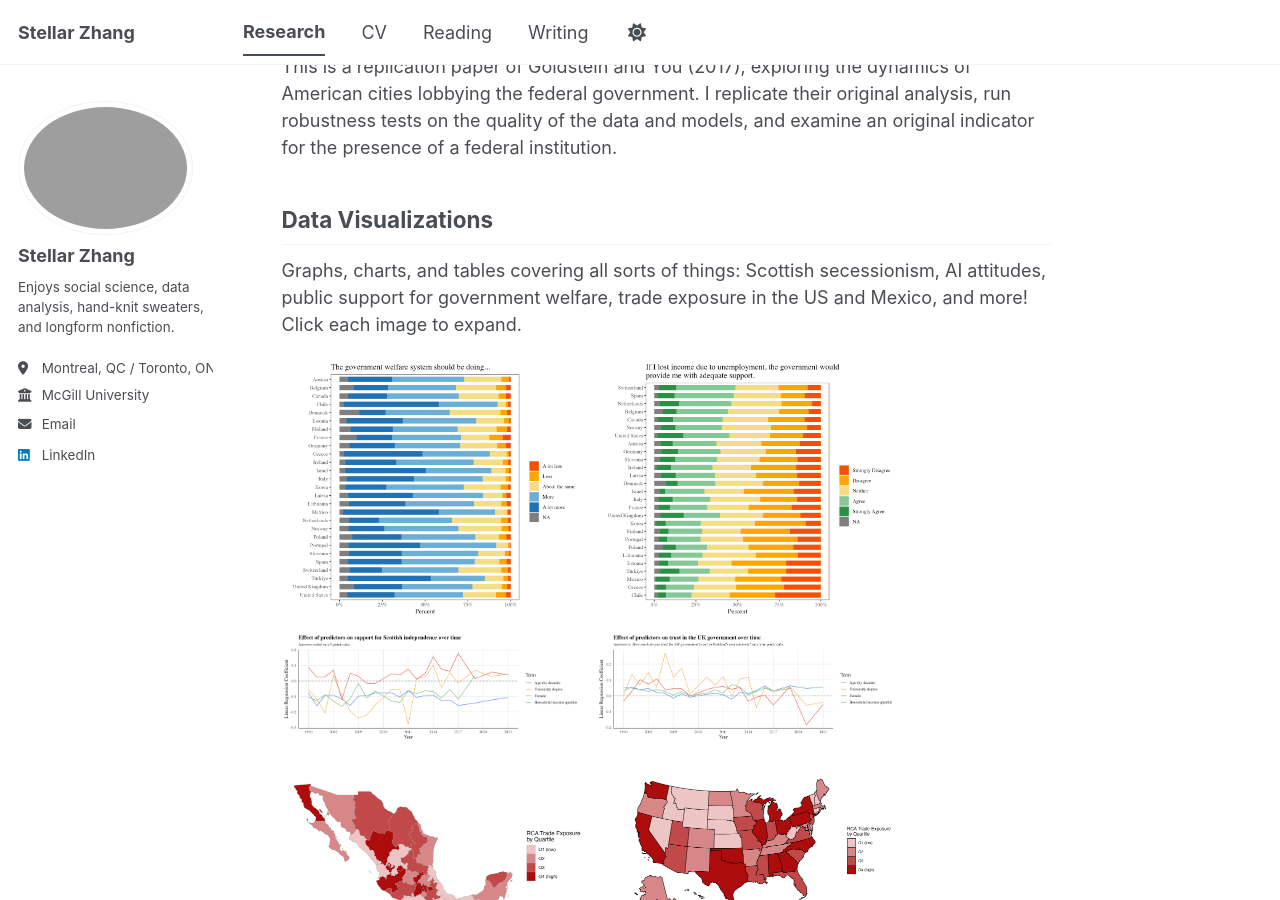
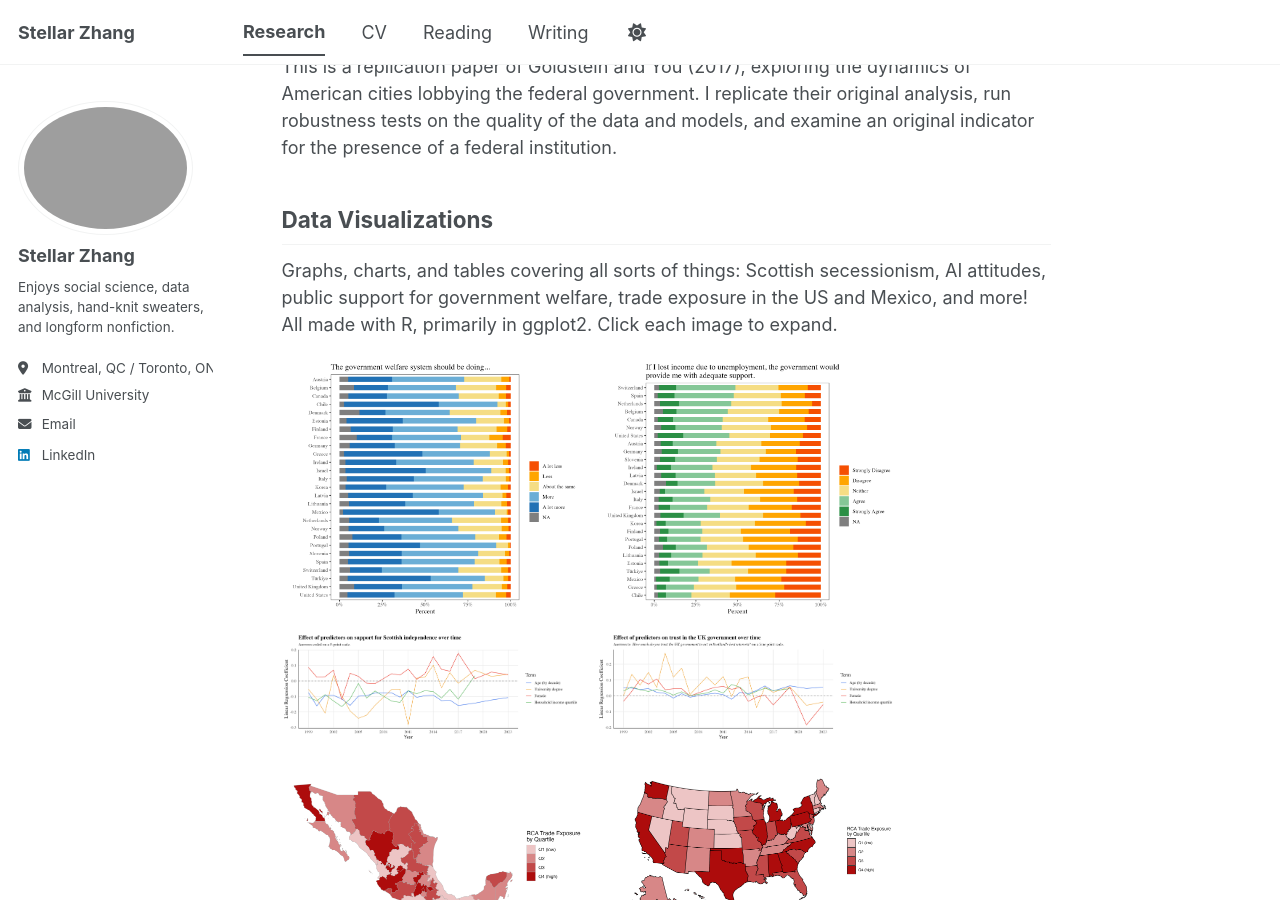
Before and after one commit to stellarxzhang/stellarxzhang.github.io, a Jekyll site: the page built from _pages/research.md, in a window 1280 px wide and 900 px high, scrolled down 443 px. Built offline with Jekyll 4.4.1, drawn with Linux system fonts in a browser that asks for light colours; a script bundle is joined from its source files by our own code; library files that are not in the unit come from our copies.

Commit message:
Update research.md

```diff
--- a/_pages/research.md
+++ b/_pages/research.md
@@ -13,7 +13,7 @@ This is a replication paper of Goldstein and You (2017), exploring the dynamics
 
 Data Visualizations
 ------
-Graphs, charts, and tables covering all sorts of things: Scottish secessionism, AI attitudes, public support for government welfare, trade exposure in the US and Mexico, and more! Click each image to expand.
+Graphs, charts, and tables covering all sorts of things: Scottish secessionism, AI attitudes, public support for government welfare, trade exposure in the US and Mexico, and more! All made with R, primarily in ggplot2. Click each image to expand.
 
 <div style="display: flex; gap: 15px; flex-wrap: wrap;">
 
```
